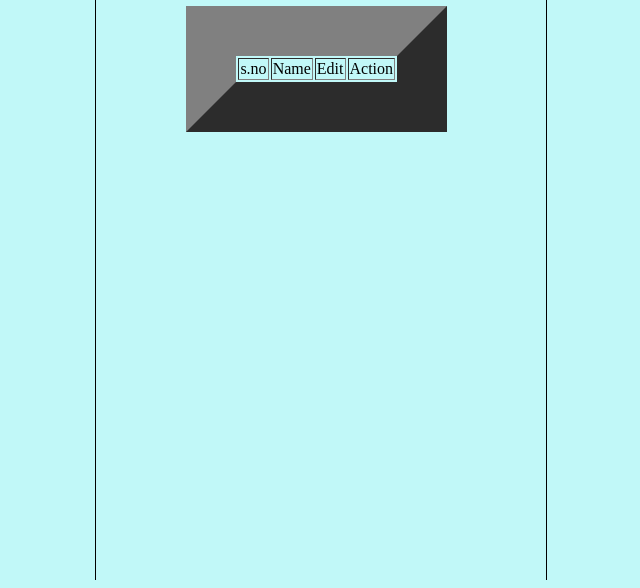
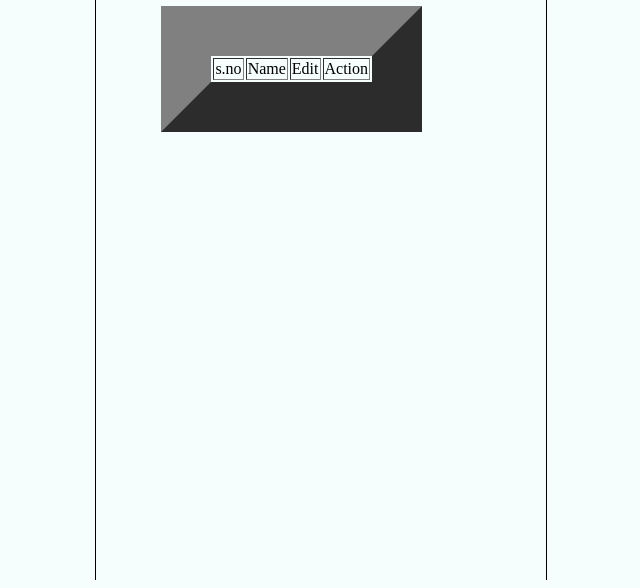
Before and after one commit to Faizan-ZD/dataBase_Form, a plain HTML site: page index.html in a window 1280 px wide. Shown: the part 234-822 px from the top of the page, without its empty margins (355-995 px from the left). Drawn offline with Linux system fonts and the light colour scheme.

```diff
--- a/style.css
+++ b/style.css
@@ -1,5 +1,5 @@
 body{
-    background-color: rgb(193, 248, 248);
+    background-color: rgb(246, 253, 253);
 }
 .form0{
     border: 1px solid black;
@@ -12,7 +12,8 @@ body{
     border-bottom: none;
 }
 .form0 .form2{
-    margin-left: 90px;
+    margin-left: 65px;
+    position: fixed;
 }
 .form0 h2{
     font-family: 'Courier New', Courier, monospace;
```
